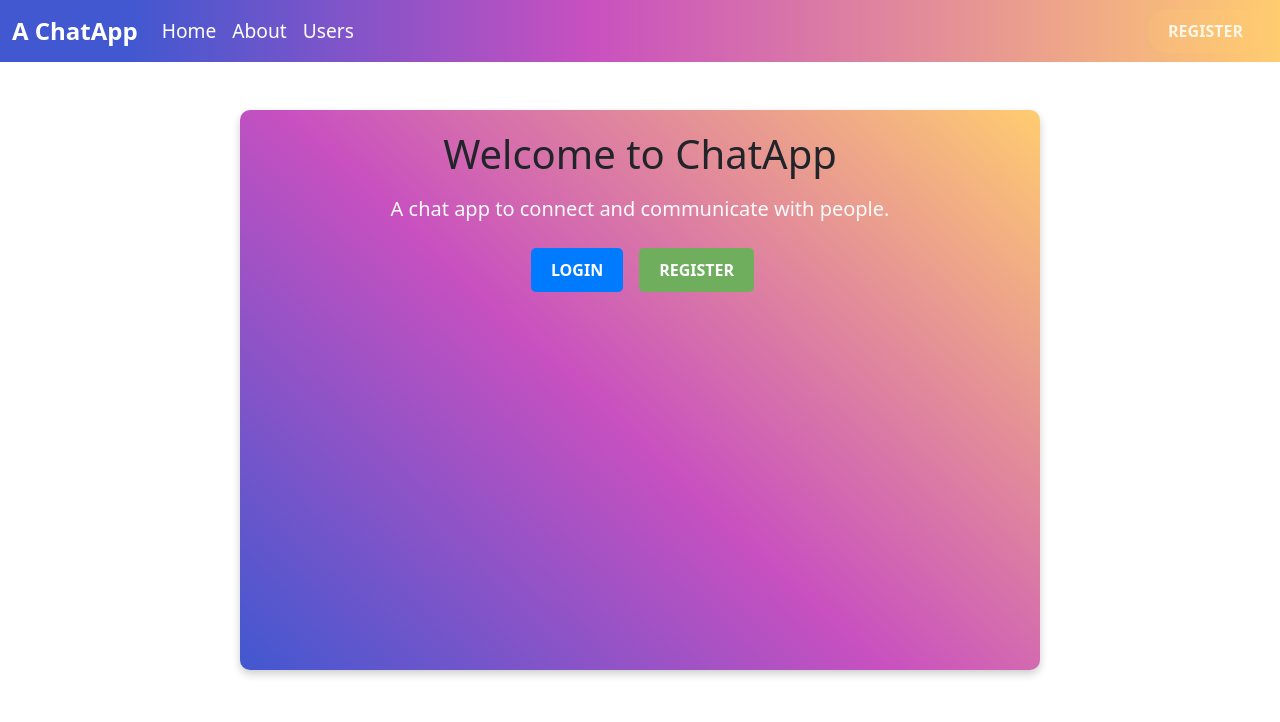
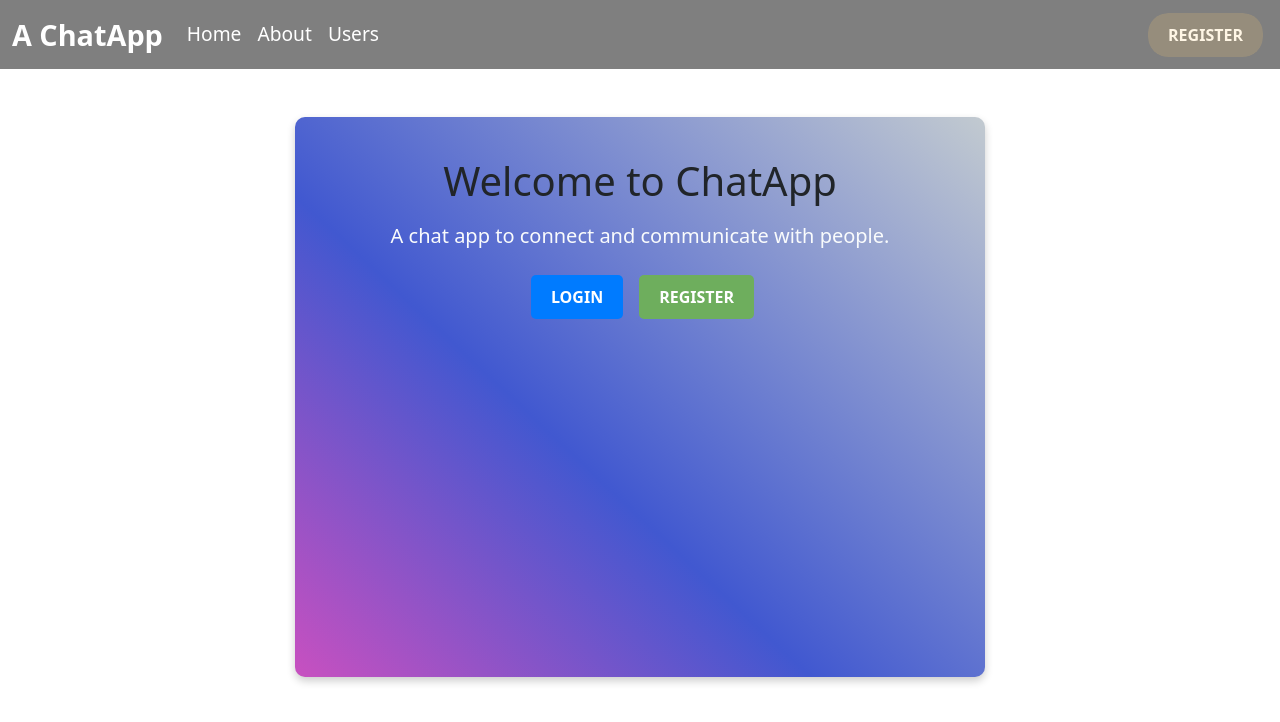
Before and after one commit to tech-yash-31/chatapp-frontend, a React (Create React App) app: page / in a window 1280 px wide. Shown: the top 722 px of the page. Built offline with nearby package versions, Linux system fonts and the light colour scheme.

Commit message:
Updated Navbar design and added validation for login and RegisterUser

```diff
--- a/src/Components/Home.js
+++ b/src/Components/Home.js
@@ -32,7 +32,6 @@ const Home = ({ searchQuery, isLoggedIn }) => {
     if (groups.length > 0) {
       handleSearch(searchQuery);
     }
-    console.log("Search Query in Home:", searchQuery);
   }, [searchQuery, groups]);
 
   const handleSearch = (query) => {
@@ -52,7 +51,7 @@ const Home = ({ searchQuery, isLoggedIn }) => {
   };
 
   return (
-    <div className="container mt-5">
+    <div className="container-home mt-5">
       {!isLoggedIn ? (
         <div className="text-center">
           <h1>Welcome to ChatApp</h1>
--- a/src/Components/Login.js
+++ b/src/Components/Login.js
@@ -1,7 +1,6 @@
 import React, { useState } from "react";
 import axios from "axios";
 import { useNavigate } from "react-router-dom";
-import { FaEye, FaEyeSlash } from "react-icons/fa";
 import "../Pages/Login.css";
 
 const Login = ({ onLogin }) => {
@@ -10,11 +9,34 @@ const Login = ({ onLogin }) => {
   const [error, setError] = useState("");
   const [success, setSuccess] = useState("");
   const [passwordVisible, setPasswordVisible] = useState(false);
-  const [showPassword, setShowPassword] = useState(false);
+  const [usernameError, setUsernameError] = useState("");
+  const [passwordError, setPasswordError] = useState("");
   const navigate = useNavigate();
+
+  const validate = () => {
+    let isValid = true;
+
+    if (!username) {
+      setUsernameError("Username is required");
+      isValid = false;
+    } else {
+      setUsernameError("");
+    }
+
+    if (!password) {
+      setPasswordError("Password is required");
+      isValid = false;
+    } else {
+      setPasswordError("");
+    }
+
+    return isValid;
+  };
 
   const handleSubmit = async (e) => {
     e.preventDefault();
+    if (!validate()) return;
+
     try {
       const response = await axios.post("http://localhost:9090/authenticate", {
         username,
@@ -54,6 +76,7 @@ const Login = ({ onLogin }) => {
               required
               className="form-control"
             />
+            {usernameError && <p className="text-danger">{usernameError}</p>}
           </div>
           <div className="form-group">
             <label htmlFor="password">Password</label>
@@ -73,6 +96,7 @@ const Login = ({ onLogin }) => {
                 {passwordVisible ? "👁️" : "🙈"}
               </span>
             </div>
+            {passwordError && <p className="text-danger">{passwordError}</p>}
           </div>
           <button type="submit" className="btn btn-login-primary">
             Login
--- a/src/Components/Navbar.js
+++ b/src/Components/Navbar.js
@@ -29,7 +29,7 @@ const Navbar = ({
 
   return (
     <div>
-      <nav className="navbar navbar-expand-lg navbar-dark gradient-navbar">
+      <nav className="navbar navbar-expand-lg navbar-dark transparent-navbar">
         <div className="container-fluid">
           <Link className="navbar-brand" to="/">
             A ChatApp
@@ -64,19 +64,6 @@ const Navbar = ({
               </li>
             </ul>
 
-            {location.pathname === "/users" && (
-              <form className="d-flex">
-                <input
-                  className="form-control me-2"
-                  type="search"
-                  placeholder="Search"
-                  aria-label="Search"
-                  value={searchQuery}
-                  onChange={handleSearchChange}
-                />
-              </form>
-            )}
-
             {isLoggedIn ? (
               <div className="d-flex align-items-center user-info">
                 <span className="avatar">
--- a/src/Components/RegisterUser.js
+++ b/src/Components/RegisterUser.js
@@ -1,7 +1,7 @@
 import React, { useState } from "react";
 import axios from "axios";
 import { useNavigate } from "react-router-dom";
-import "../Pages/RegisterUserStyle.css"; // Assume this CSS file exists and is similar to your login page's CSS
+import "../Pages/RegisterUserStyle.css";
 
 const RegisterUser = () => {
   const [username, setUsername] = useState("");
@@ -10,10 +10,48 @@ const RegisterUser = () => {
   const [showPassword, setShowPassword] = useState(false);
   const [error, setError] = useState("");
   const [success, setSuccess] = useState("");
+  const [usernameError, setUsernameError] = useState("");
+  const [emailError, setEmailError] = useState("");
+  const [passwordError, setPasswordError] = useState("");
   const navigate = useNavigate();
+
+  const validate = () => {
+    let isValid = true;
+
+    if (!username) {
+      setUsernameError("Username is required");
+      isValid = false;
+    } else {
+      setUsernameError("");
+    }
+
+    if (!email) {
+      setEmailError("Email is required");
+      isValid = false;
+    } else if (!/\S+@\S+\.\S+/.test(email)) {
+      setEmailError("Email address is invalid");
+      isValid = false;
+    } else {
+      setEmailError("");
+    }
+
+    if (!password) {
+      setPasswordError("Password is required");
+      isValid = false;
+    } else if (password.length < 6) {
+      setPasswordError("Password must be at least 6 characters long");
+      isValid = false;
+    } else {
+      setPasswordError("");
+    }
+
+    return isValid;
+  };
 
   const handleSubmit = async (e) => {
     e.preventDefault();
+    if (!validate()) return;
+
     try {
       await axios.post("http://localhost:9090/register", {
         username,
@@ -22,6 +60,9 @@ const RegisterUser = () => {
       });
       setSuccess("Registration successful!");
       setError("");
+      setUsername("");
+      setEmail("");
+      setPassword("");
     } catch (err) {
       setError("Registration failed. Please try again.");
       setSuccess("");
@@ -47,6 +88,9 @@ const RegisterUser = () => {
               required
               className="register-form-control"
             />
+            {usernameError && (
+              <p className="register-text-danger">{usernameError}</p>
+            )}
           </div>
           <div className="register-form-group">
             <label htmlFor="email">Email</label>
@@ -58,6 +102,7 @@ const RegisterUser = () => {
               required
               className="register-form-control"
             />
+            {emailError && <p className="register-text-danger">{emailError}</p>}
           </div>
           <div className="register-form-group">
             <label htmlFor="password">Password</label>
@@ -77,6 +122,9 @@ const RegisterUser = () => {
                 {showPassword ? "👁️" : "🙈"}
               </span>
             </div>
+            {passwordError && (
+              <p className="register-text-danger">{passwordError}</p>
+            )}
           </div>
           <button type="submit" className="register-btn register-btn-primary">
             Register
--- a/src/Components/UserList.js
+++ b/src/Components/UserList.js
@@ -10,6 +10,7 @@ const UserList = ({ searchQuery }) => {
   const [showDeleteModal, setShowDeleteModal] = useState(false);
   const [selectedUserId, setSelectedUserId] = useState(null);
   const navigate = useNavigate();
+  const [localSearchQuery, setLocalSearchQuery] = useState(searchQuery || "");
 
   useEffect(() => {
     axios
@@ -24,8 +25,8 @@ const UserList = ({ searchQuery }) => {
   }, []);
 
   useEffect(() => {
-    handleSearch(searchQuery);
-  }, [searchQuery, users]);
+    handleSearch(localSearchQuery);
+  }, [localSearchQuery, users]);
 
   const handleSearch = (query) => {
     if (!query) {
@@ -70,6 +71,15 @@ const UserList = ({ searchQuery }) => {
     <div className="container mt-4">
       <div className="white-box">
         <h2 className="text-center mb-4">Chat App Users Information</h2>
+        <div className="mb-4">
+          <input
+            type="text"
+            className="form-control"
+            placeholder="Search Users"
+            value={localSearchQuery}
+            onChange={(e) => setLocalSearchQuery(e.target.value)}
+          />
+        </div>
         <h3 className="user-data">User Data</h3>
         <ul className="list-group mb-4">
           {filteredUsers.map((user) => (
--- a/src/Pages/GroupChatStyle.css
+++ b/src/Pages/GroupChatStyle.css
@@ -35,6 +35,12 @@
   word-wrap: break-word;
   box-shadow: 0 1px 3px rgba(0, 0, 0, 0.1);
   border-radius: 10px;
+}
+.system-message {
+  text-align: center;
+  color: #999;
+  font-style: italic;
+  margin: 10px 0;
 }
 
 .message.sent {
--- a/src/Pages/HomeStyle.css
+++ b/src/Pages/HomeStyle.css
@@ -1,7 +1,21 @@
-.container {
-  max-width: 800px;
+.container-home {
+  max-width: 690px;
   margin: 0 auto;
-  padding: 20px;
+  min-height: 70vh;
+  background-color: #4158d0;
+  background-image: linear-gradient(
+    43deg,
+    #c850c0 0%,
+    #4158d0 40%,
+    #c2cad0 100%
+  );
+  padding: 40px;
+  border-radius: 10px;
+  box-shadow: 0px 4px 8px rgba(0, 0, 0, 0.2);
+  display: flex;
+  flex-direction: column;
+  align-items: center;
+  margin-top: 60px;
 }
 
 .text-center {
@@ -43,7 +57,6 @@ h2 {
   border: none;
 }
 
-/* Button spacing */
 .me-3 {
   margin-right: 1rem;
 }
@@ -52,7 +65,6 @@ h2 {
   margin-left: 0.5rem;
 }
 
-/* Group list styling */
 .list-group {
   margin-top: 1.5rem;
 }
@@ -83,12 +95,10 @@ h2 {
   color: #dc3545;
 }
 
-/* Margin top for page content */
 .mt-5 {
   margin-top: 3rem;
 }
 
-/* Search input styling */
 .form-control {
   padding: 10px;
   border-radius: 5px;
--- a/src/Pages/Navbar.css
+++ b/src/Pages/Navbar.css
@@ -1,38 +1,38 @@
-.gradient-navbar {
-  background: linear-gradient(90deg, #4158d0 10%, #c850c0 46%, #ffcc70 100%);
+.transparent-navbar {
+  background: rgba(0, 0, 0, 0.5);
+  backdrop-filter: blur(10px);
+  transition: background 0.3s ease;
+}
+
+.transparent-navbar:hover {
+  background: rgba(0, 0, 0, 0.7);
 }
 
 .navbar-brand {
   font-weight: bold;
-  font-size: 1.5rem;
+  font-size: 1.8rem;
   color: #fff;
-  transition: color 0.3s ease;
+  transition: color 0.3s ease, transform 0.3s ease;
 }
 
 .navbar-brand:hover {
   color: #ffcc70;
-  text-shadow: 0 0 5px rgba(255, 204, 112, 0.8);
+  transform: scale(1.1);
+  text-shadow: 0 0 10px rgba(255, 204, 112, 0.8);
 }
 
 .nav-link {
   font-size: 1.2rem;
   color: #ffffff;
-  transition: color 0.3s ease, background-color 0.3s ease;
+  transition: color 0.3s ease, transform 0.3s ease;
+  padding: 5px 10px;
   border-radius: 5px;
-  padding: 5px 10px;
-}
-
-.nav-link.active {
-  color: #fff;
-  background-color: #ffcc70;
-  font-weight: bold;
-  box-shadow: 0 2px 8px rgba(255, 204, 112, 0.6);
 }
 
 .nav-link:hover {
-  color: #fff;
-  background-color: #d18904;
-  box-shadow: 0 4px 12px rgba(209, 137, 4, 0.4);
+  color: #ffcc70;
+  transform: translateY(-3px);
+  text-shadow: 0 0 5px rgba(255, 204, 112, 0.8);
 }
 
 .form-control {
@@ -85,7 +85,7 @@
   display: inline-block;
   width: 35px;
   height: 35px;
-  background-color: cadetblue;
+  background-color: #6c757d;
   color: #fff;
   border-radius: 50%;
   display: flex;
@@ -94,12 +94,20 @@
   margin-right: 10px;
   font-size: 18px;
   font-weight: bold;
+  transition: background-color 0.3s ease;
+}
+
+.navbar .user-info .avatar:hover {
+  background-color: #ffcc70;
+  transform: rotate(360deg);
+  transition: transform 0.6s ease;
 }
 
 .navbar .user-info .username {
   color: white;
   margin-right: 15px;
   font-size: 16px;
+  transition: color 0.3s ease;
 }
 
 .navbar-toggler-icon {
@@ -114,7 +122,7 @@
 
 @media (max-width: 575.98px) {
   .navbar-brand {
-    font-size: 1.3rem;
+    font-size: 1.5rem;
   }
   .form-control {
     width: 100%;
--- a/src/Pages/UserStyle.css
+++ b/src/Pages/UserStyle.css
@@ -1,4 +1,5 @@
 .container {
+  max-width: 690px;
   min-height: 70vh;
   background-color: #4158d0;
   background-image: linear-gradient(
```
